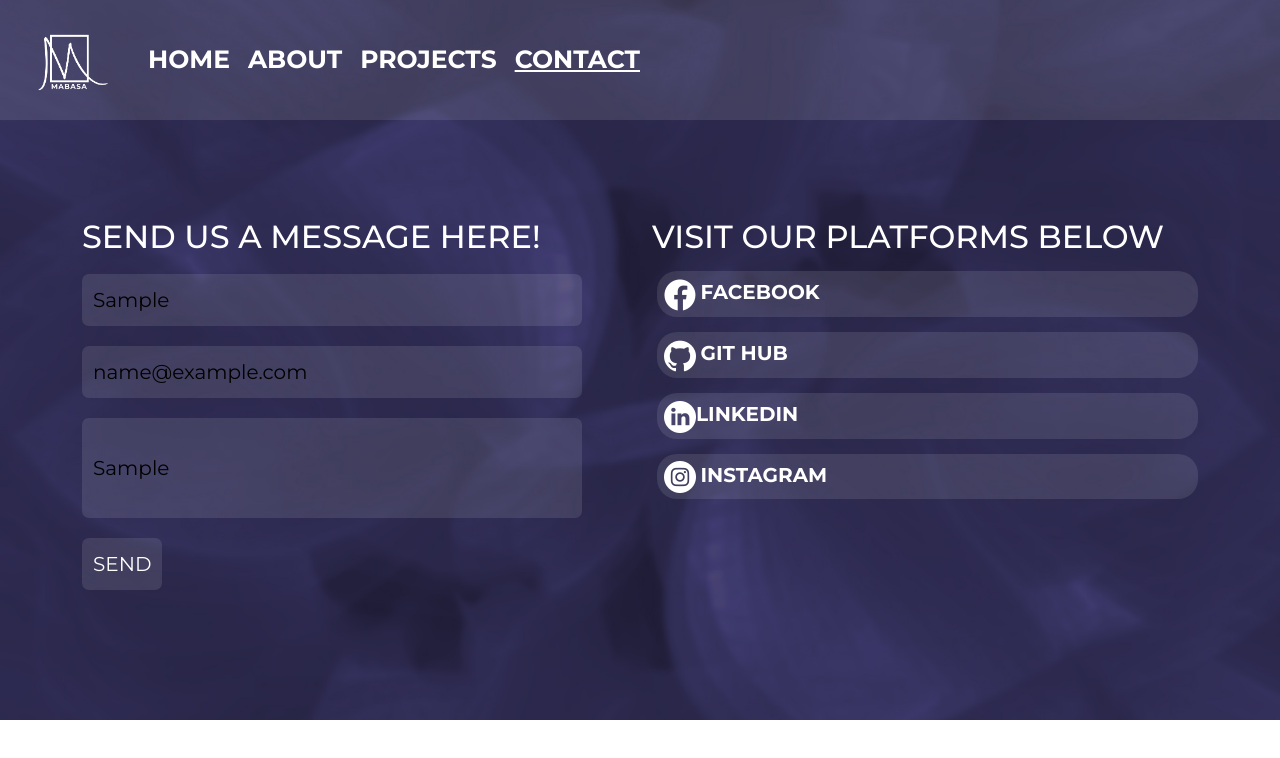
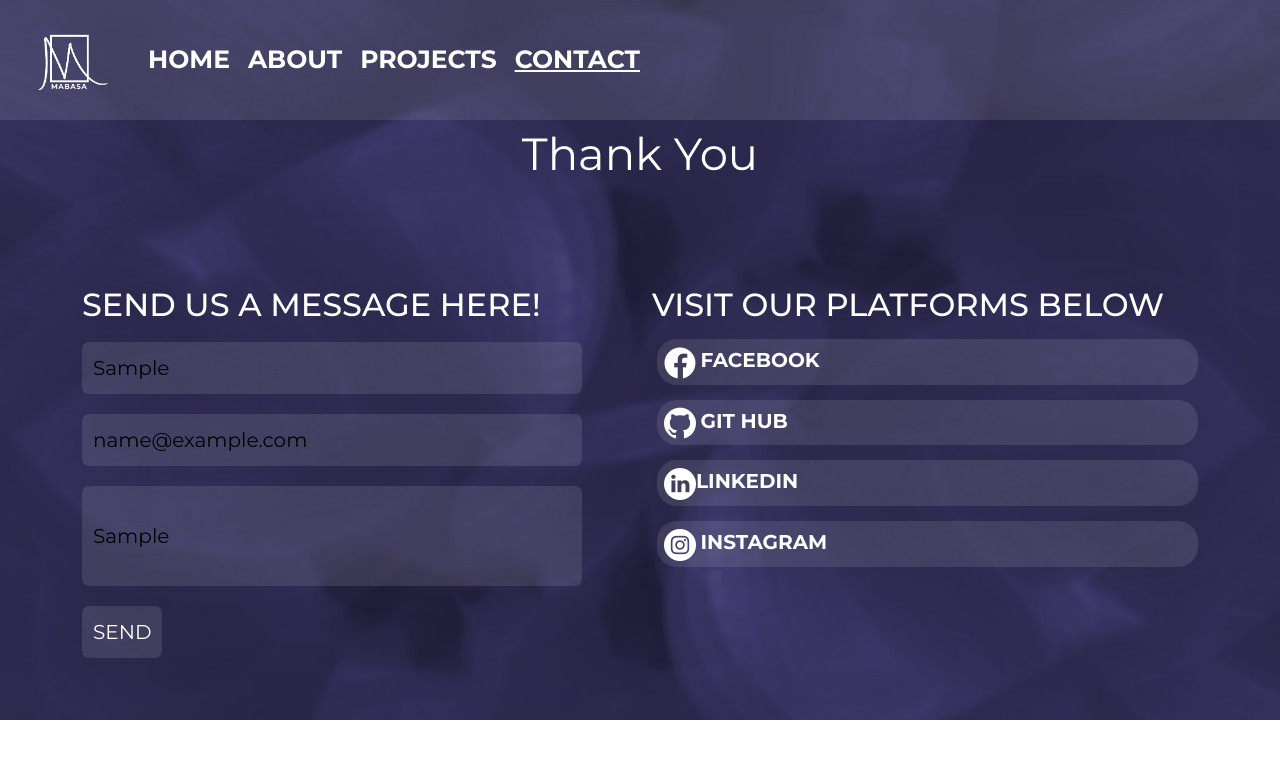
Before and after one commit to Sana-Mabasa/my-profile, a plain HTML site: page contact.html in a window 1280 px wide. Both pictures are taken after typing "Sample", "name@example.com", "Sample" into the empty fields and a click on the button "SEND". Drawn offline with nearby package versions, Linux system fonts and the light colour scheme.

Commit message:
added an alert message on the contact page

```diff
--- a/contact.html
+++ b/contact.html
@@ -46,7 +46,7 @@
       </div>
     </div>
   </nav>
-
+  <p id="thankYou" style="display: none;">Thank You</p>
 <div class="container mt-5">
   <div class="row">
     <div class="col-6 contact">
@@ -56,8 +56,9 @@
       <input type="text" placeholder="Email Address" id="email-address">
       <br>
       <input type="text" placeholder="Write your messsage here" id="message" style="height: 100px;">
-      <button type="submit" id="send" style="color: white;"> SEND </button>
+      <button type="submit" id="send" onclick="click()" style="color: white;"> SEND </button>
     </div>
+
     <div class="col-6 contact d-none d-xl-block" >
       <h2 class="">VISIT OUR PLATFORMS BELOW</h2>
       <div id="icon">
@@ -87,5 +88,7 @@
   </div>
 </div>
   </div>
+
+  <script src="index.js"></script>
 </body>
 </html>
--- /dev/null
+++ b/index.js
@@ -0,0 +1,7 @@
+const reloadButton = document.getElementById("send");
+  const message = document.getElementById("thankYou");
+
+  reloadButton.addEventListener("click", function() {
+    location.reload();
+    message.style.display = "block";
+  });
--- a/style.css
+++ b/style.css
@@ -160,6 +160,12 @@ padding: 1px 10px;
     font-size: 20px;
     font-family: var(--main-font);
   }
+  #thankYou{
+    text-align: center;
+    font-family: var(--main-font);
+    font-size: 45px;
+    color:white;
+  }
 
   #send{
     margin-top: 10px;
```
